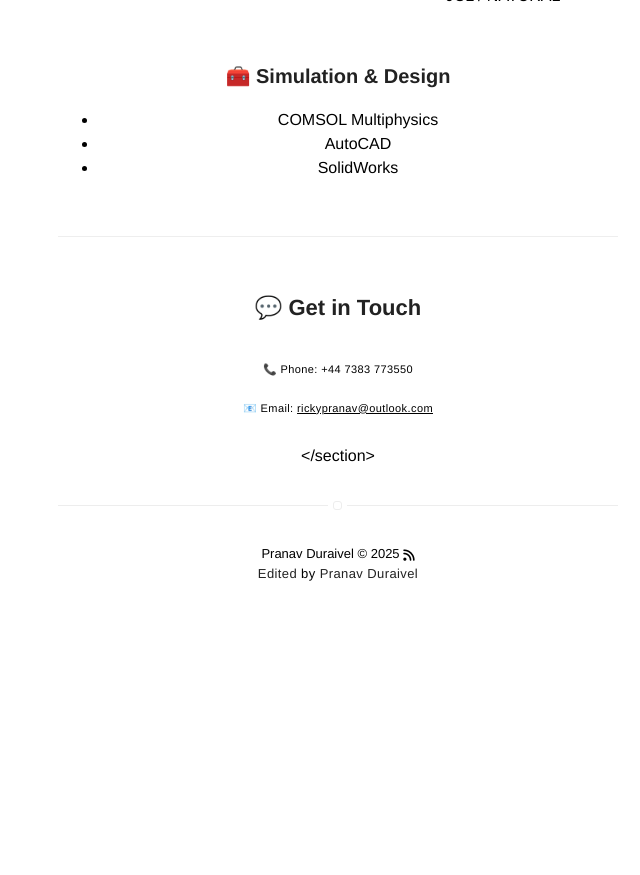
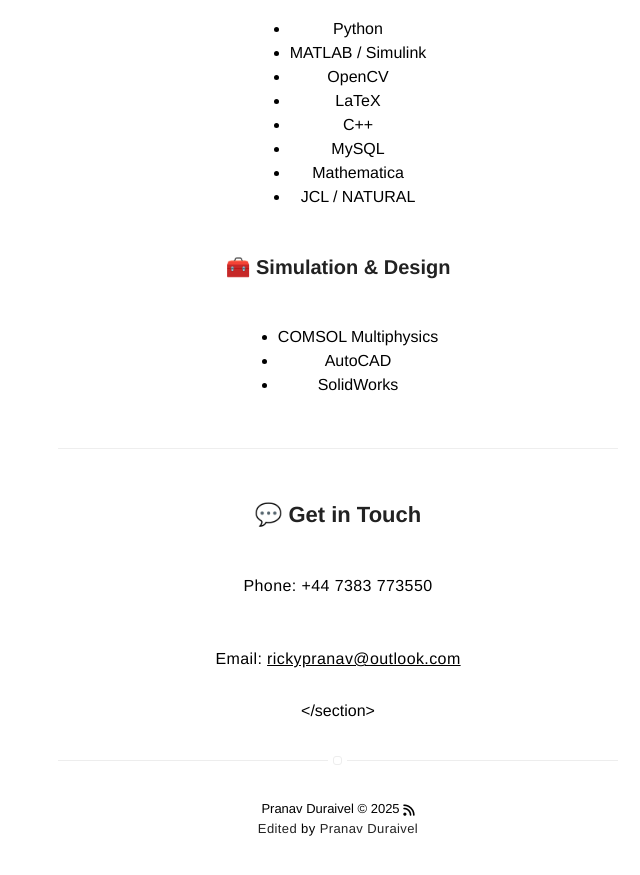
Before and after one commit to PranavDuraivel/PranavDuraivel.github.io, a Jekyll site: the page built from about.md, in a window 1280 px wide and 900 px high, scrolled down 1548 px. Shown: the top 875 px of the window, without its empty margins (302-942 px from the left). Built offline with Jekyll 4.4.1, drawn with Linux system fonts in a browser that asks for light colours; nearby versions of some CDN libraries; before the commit the page ends 2193 px from its top, so only the background shows below that.

Commit message:
Update about.md

```diff
--- a/about.md
+++ b/about.md
@@ -17,67 +17,56 @@ layout: page
 
 <p style="text-align: justify;">My curiosity has always revolved around how systems work—be it a vibrating structure, a musical instrument, or a complex software environment. During my Master’s, I focused on vibroacoustic modelling, sound radiation, and finite element analysis. The project involved scanning and modelling an 18th-century square piano to analyse its acoustic behaviour. This work combined CT scanning, experimental testing (hammer test), and numerical optimisation, helping me develop advanced modelling skills using COMSOL Multiphysics, MATLAB, and other simulation tools.</p>
 
-  <hr style="margin: 3rem 0;" />
+  <hr style="margin: 2.5rem 0;" />
 
-  <h2 style="text-align: toleft;">🎓 Education</h2>
+  <h2>🎓 Education</h2>
 
-  <div style="text-align: toleft; line-height: 1.8;">
-    <p>
-      <strong>University of Southampton</strong><br>
-      MSc. Acoustical and Vibration Engineering (2023–2025), with Distinction
-    </p>
-    <p>
-      <strong>Pondicherry University</strong><br>
-      B.Tech in Mechanical Engineering (2017–2021), First Class
-    </p>
-  </div>
+  <p>
+    <strong>University of Southampton</strong><br>
+    MSc. Acoustical and Vibration Engineering (2023–2025), with Distinction
+  </p>
 
- <hr style="margin: 3rem 0;" />
+  <p>
+    <strong>Pondicherry University</strong><br>
+    B.Tech in Mechanical Engineering (2017–2021), First Class
+  </p>
 
-  <h2 style="text-align: toleft;">🛠️ Technical Skills</h2>
+  <hr style="margin: 2.5rem 0;" />
 
-  <div style="display: flex; flex-wrap: wrap; justify-content: space-between; gap: 2rem; margin-top: 2rem;">
-    <div style="flex: 1 1 250px;">
-      <h3>🔊 Audio & Acoustics</h3>
-      <ul>
-        <li>Signal Processing</li>
-        <li>Electroacoustics</li>
-        <li>Active Control of Sound and Vibration</li>
-        <li>Basic Machine Learning</li>
-      </ul>
-    </div>
+  <h2>🛠️ Technical Skills</h2>
 
-   <div style="flex: 1 1 250px;">
-      <h3>💻 Programming & Scripting</h3>
-      <ul>
-        <li>Python</li>
-        <li>MATLAB / Simulink</li>
-        <li>OpenCV</li>
-        <li>LaTeX</li>
-        <li>C++</li>
-        <li>MySQL</li>
-        <li>Mathematica</li>
-        <li>JCL / NATURAL</li>
-      </ul>
-    </div>
+  <h3>🔊 Audio & Acoustics</h3>
+  <ul>
+    <li>Signal Processing</li>
+    <li>Electroacoustics</li>
+    <li>Active Control of Sound and Vibration</li>
+    <li>Basic Machine Learning</li>
+  </ul>
 
-   <div style="flex: 1 1 250px;">
-      <h3>🧰 Simulation & Design</h3>
-      <ul>
-        <li>COMSOL Multiphysics</li>
-        <li>AutoCAD</li>
-        <li>SolidWorks</li>
-      </ul>
-    </div>
-  </div>
+  <h3>💻 Programming & Scripting</h3>
+  <ul>
+    <li>Python</li>
+    <li>MATLAB / Simulink</li>
+    <li>OpenCV</li>
+    <li>LaTeX</li>
+    <li>C++</li>
+    <li>MySQL</li>
+    <li>Mathematica</li>
+    <li>JCL / NATURAL</li>
+  </ul>
 
-  <hr style="margin: 3rem 0;" />
+  <h3>🧰 Simulation & Design</h3>
+  <ul>
+    <li>COMSOL Multiphysics</li>
+    <li>AutoCAD</li>
+    <li>SolidWorks</li>
+  </ul>
 
-  <h2 style="text-align: toleft;">💬 Get in Touch</h2>
+  <hr style="margin: 2.5rem 0;" />
 
-  <div style="text-align: toleft; font-size: 1.1rem;">
-    <p>📞 <strong>Phone:</strong> +44 7383 773550</p>
-    <p>📧 <strong>Email:</strong> <a href="mailto:rickypranav@outlook.com">rickypranav@outlook.com</a></p>
-  </div>
+  <h2>💬 Get in Touch</h2>
+
+  <p><strong>Phone:</strong> +44 7383 773550</p>
+  <p><strong>Email:</strong> <a href="mailto:rickypranav@outlook.com">rickypranav@outlook.com</a></p>
 
 </section>
```
